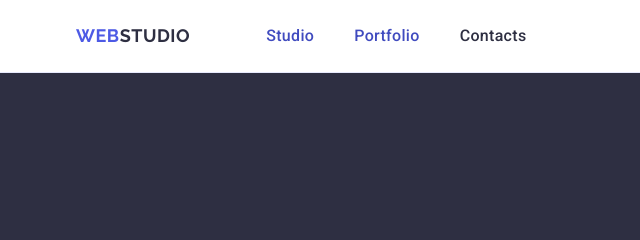
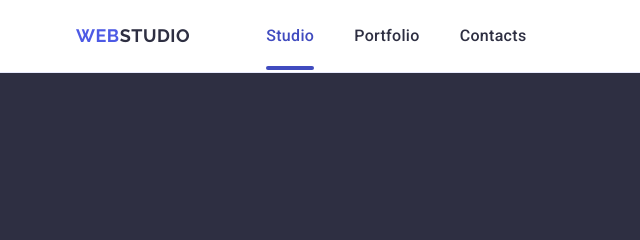
Before and after one commit to vsevladimir/goit-markup-hw-05, a plain HTML site: page index.html in a window 1280 px wide. Shown: the top 240 px of the page, 0-640 px from the left. Drawn offline with nearby package versions, Linux system fonts and the light colour scheme.

Commit message:
header solved

```diff
--- a/css/styles.css
+++ b/css/styles.css
@@ -557,43 +557,31 @@ img {
     color: var(--pressed-state);
 }
 
-.current-page-index {
+.current-page {
     color: var(--pressed-state);
     position: relative;
     transition: var(--smooth-transition);
 }
 
-.current-page-index::after {
+.current-page::after {
+    display: block;
     position: absolute;
-    content: ;
+    content: '';
     left: 0;
-    bottom: -1;
+    bottom: -1px;
     height: 4px;
-    width: 67px;
+    width: 100%;
     background-color: var(--pressed-state);
     border-radius: 2px;
-    display: block;
+    transition: var(--smooth-transition);
 }
 
-.current-page-portfolio {
+.current-page {
     color: var(--pressed-state);
     position: relative;
     transition: var(--smooth-transition);
 }
 
-.current-page-portfolio::after {
-    position: absolute;
-    content: ;
-    left: 0;
-    bottom: -1;
-    height: 4px;
-    width: 67px;
-    background-color: var(--pressed-state);
-    border-radius: 2px;
-
-}
-
 .header-item {
     position: relative;
-    display: block;
 }
--- a/index.html
+++ b/index.html
@@ -30,21 +30,15 @@
 
           <ul class="header-list list">
             <li class="header-item">
-              <a class="header-link current-page-index link" href="./index.html"
+              <a class="header-link current-page link" href="./index.html"
                 >Studio</a
               >
             </li>
             <li class="header-item">
-              <a
-                class="header-link current-page-portfolio link"
-                href="./portfolio.html"
-                >Portfolio</a
-              >
+              <a class="header-link link" href="./portfolio.html">Portfolio</a>
             </li>
             <li class="header-item">
-              <a class="header-link current-page-contacts link" href=""
-                >Contacts</a
-              >
+              <a class="header-link link" href="">Contacts</a>
             </li>
           </ul>
         </nav>
```
Also changed, not shown: portfolio.html (+3 -9 lines).
